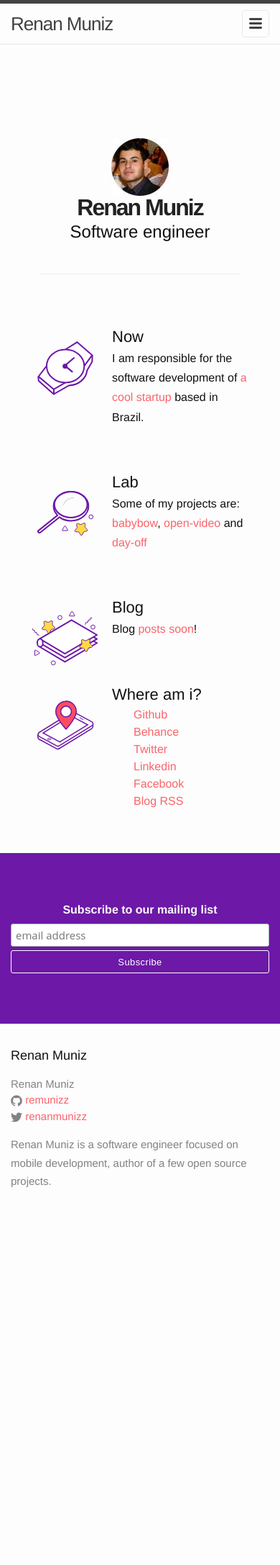
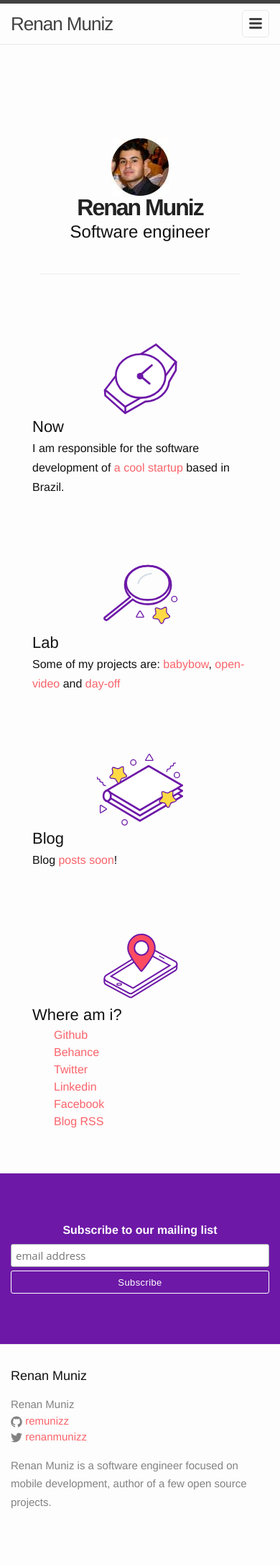
Before and after one commit to remunizz/remunizz.github.io, a Jekyll site: the page built from index.html, in a window 390 px wide. Shown: the whole page at 72% size. Built offline with Jekyll 4.4.1, drawn with Linux system fonts in a browser that asks for light colours; before the commit the page ends 1729 px from its top, so only the background shows below that.

Commit message:
Update index responsive css to a better experience on mobile devices

```diff
--- a/_sass/_layout.scss
+++ b/_sass/_layout.scss
@@ -304,6 +304,12 @@ li {
   background-position: center;
   margin-top: 14px;
   margin-right: 16px;
+
+  @include media-query($on-palm) {
+    width: 120px;
+    height: 120px;
+  }
+
 }
 
 .list-item {
@@ -314,12 +320,24 @@ li {
   display: inline-block;
   vertical-align: middle;
   padding-left: 111px;
+
+  @include media-query($on-palm) {
+    padding-left: 0;
+  }
+
 }
 
 .list-header{
   width: 107px;
   height: 111px;
   position: absolute;
+
+  @include media-query($on-palm) {
+    width: 120px;
+    margin: auto;
+    position: static;
+    }
+
 }
 
 ._title-block{
```
